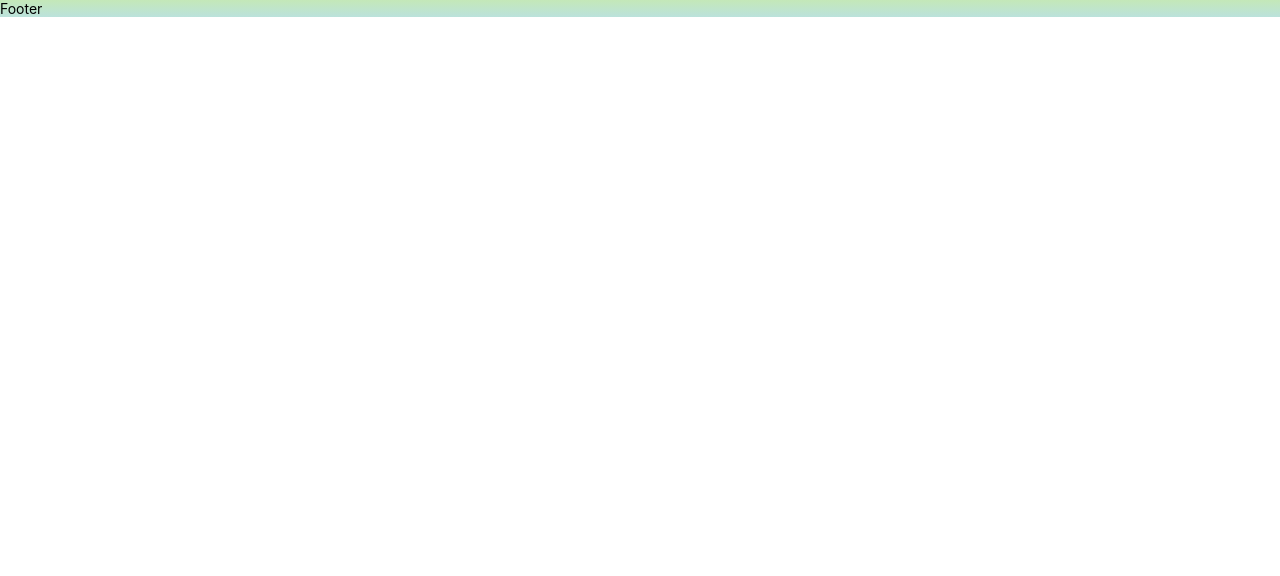
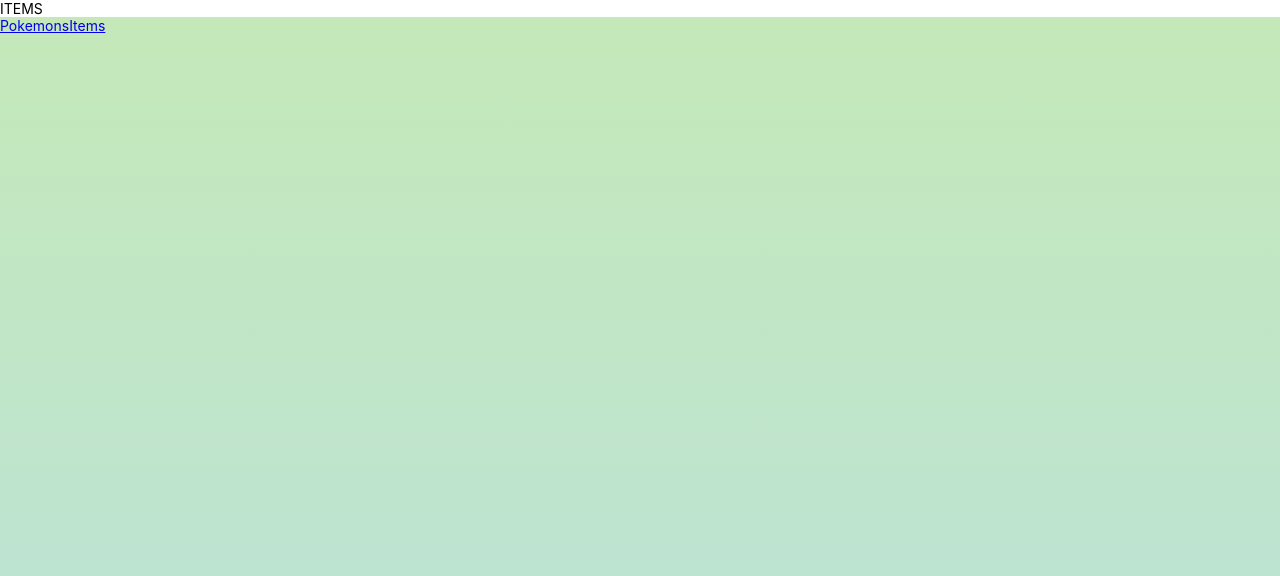
Before and after one commit to mskradde/my-pokedex, a React (Create React App) app: page /items in a window 1280 px wide. Shown: the top 576 px of the page. Built offline with nearby package versions, Linux system fonts and the light colour scheme.

Commit message:
Link pokemons on app.js

```diff
--- a/src/App.js
+++ b/src/App.js
@@ -1,7 +1,14 @@
 import React from "react";
 import "./App.css";
 import Pokemons from "./pages/Pokemons";
-import { BrowserRouter as Router, Switch, Route, Link } from "react-router-dom";
+import {
+  BrowserRouter as Router,
+  Switch,
+  Route,
+  Link,
+  Redirect,
+} from "react-router-dom";
+import Items from "./pages/Items";
 
 function App() {
   return (
@@ -11,8 +18,17 @@ function App() {
           <Route path="/pokemons">
             <Pokemons />
           </Route>
+          <Route path="/items">
+            <Items />
+          </Route>
+          <Route path="/">
+            <Redirect to="/pokemons" />
+          </Route>
         </Switch>
-        <footer>Footer</footer>
+        <footer>
+          <Link to="/pokemons">Pokemons</Link>
+          <Link to="/items">Items</Link>
+        </footer>
       </div>
     </Router>
   );
--- /dev/null
+++ b/src/pages/Items.js
@@ -0,0 +1,7 @@
+import React from "react";
+
+function Items(props) {
+  return <div>ITEMS</div>;
+}
+
+export default Items;
```
